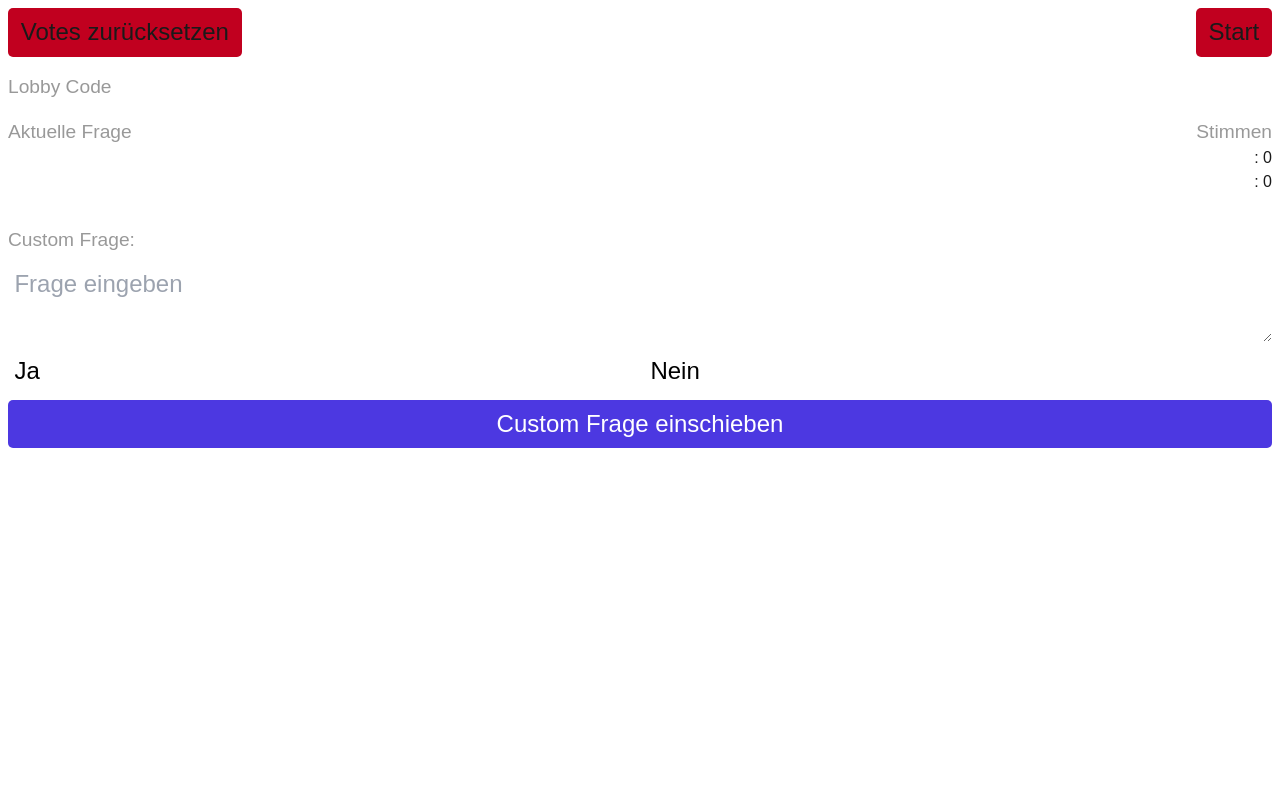
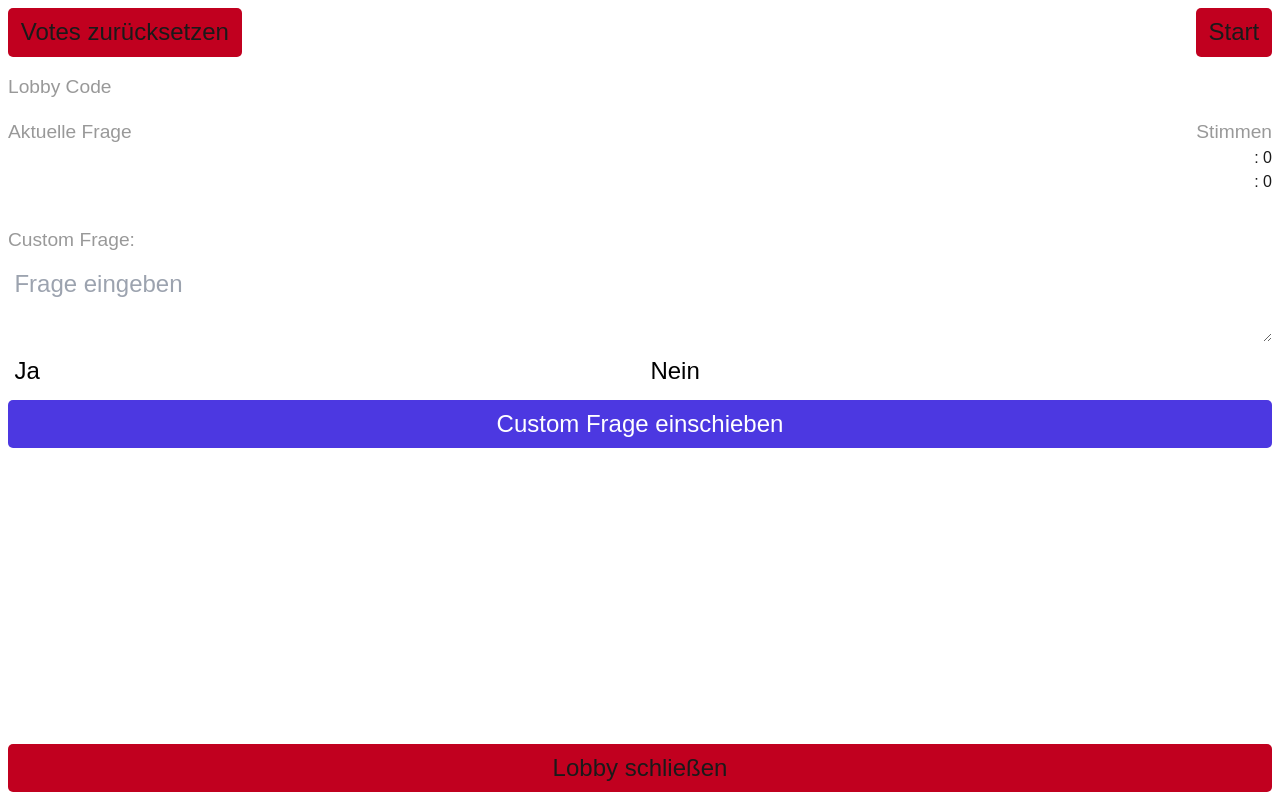
Before and after one commit to Steffen-MLR/voting-game-, a Next.js app: page /host in a window 1280 px wide. Built offline with nearby package versions, Linux system fonts and the light colour scheme; no server answers.

Commit message:
added redirect when lobby closed

```diff
--- a/src/app/ask/pageClient.tsx
+++ b/src/app/ask/pageClient.tsx
@@ -34,6 +34,10 @@ const AskPage = () => {
                 setVoteB(data.voteB);
             }
         };
+
+        socketConnection.onclose = () => {
+            window.location.href = '/';
+        }
 
         return () => {
             socketConnection.close();
--- a/src/app/host/page.css
+++ b/src/app/host/page.css
@@ -19,8 +19,9 @@
     display: flex;
     flex-direction: column;
     align-items: center;
-    justify-content: center;
+    justify-content: start;
     gap: 1rem;
+    height: 100%;
 }
 
 .button {
@@ -30,7 +31,6 @@
     border-radius: 5px;
     cursor: pointer;
     max-width: 50%;
-    height: 100%;
     align-items: center;
     text-align: center;
     font-size: 1.5rem;
@@ -123,3 +123,18 @@ textarea {
     width: 50%;
     padding: 0.2rem 0.4rem;
 }
+
+.close-lobby {
+    width: 100%;
+    display: flex;
+    flex-direction: column;
+    justify-content: end;
+    flex: 1;
+}
+
+.close-lobby-button {
+    max-width: 100%;
+    text-align: center;
+    justify-content: center;
+    height: 3rem;
+}
--- a/src/app/host/pageClient.tsx
+++ b/src/app/host/pageClient.tsx
@@ -57,6 +57,19 @@ const HostPage = () => {
 
     function setLocalQuestion(q: Question) {
         setQuestion(q);
+    }
+
+    function handleLobbyClose() {
+        const userConfirmed = window.confirm('Bist du sicher, dass du die Lobby schließen möchtest?');
+
+        if (userConfirmed) {
+            socket?.send(JSON.stringify({
+                type: 'close-lobby',
+                lobby: lobby
+            }));
+            sessionStorage.removeItem('lobby');
+            setLobby(undefined);
+        }
     }
 
     useEffect(() => {
@@ -149,7 +162,6 @@ const HostPage = () => {
                                 {questions[question.id + 1].question}
                             </>}
                         </div>
-
                     </div>
                     <div className="custom-question">
                         <h1>Custom Frage:</h1>
@@ -160,6 +172,9 @@ const HostPage = () => {
                         </div>
                         <div className="button insert-custom-question" onClick={insertCustomQuestion}>Custom Frage einschieben</div>
                     </div>
+                    <div className="close-lobby">
+                        <div className="button close-lobby-button" onClick={handleLobbyClose}>Lobby schließen</div>
+                    </div>
                 </div>
             </div>
         </>
--- /dev/null
+++ b/src/app/page.css
@@ -0,0 +1,16 @@
+.button {
+    display: flex;
+    background-color: #C1001F;
+    padding: 0.4rem 0.8rem;
+    border-radius: 5px;
+    cursor: pointer;
+    max-width: 50%;
+    height: 100%;
+    align-items: center;
+    text-align: center;
+    font-size: 1.5rem;
+}
+
+.button:hover {
+    background-color: #d50023;
+}
--- a/src/app/vote/pageClient.tsx
+++ b/src/app/vote/pageClient.tsx
@@ -44,6 +44,10 @@ const VotePage = () => {
             }
         };
 
+        socketConnection.onclose = () => {
+            window.location.href = '/';
+        }
+
         return () => {
             socketConnection.close();
         };
```
Also changed, not shown: src/app/page.tsx (+15 -1 lines), src/server.mts.
